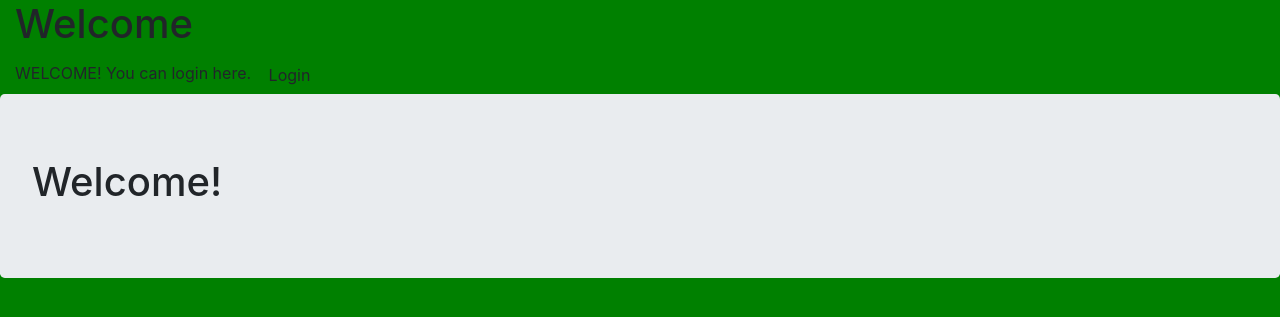
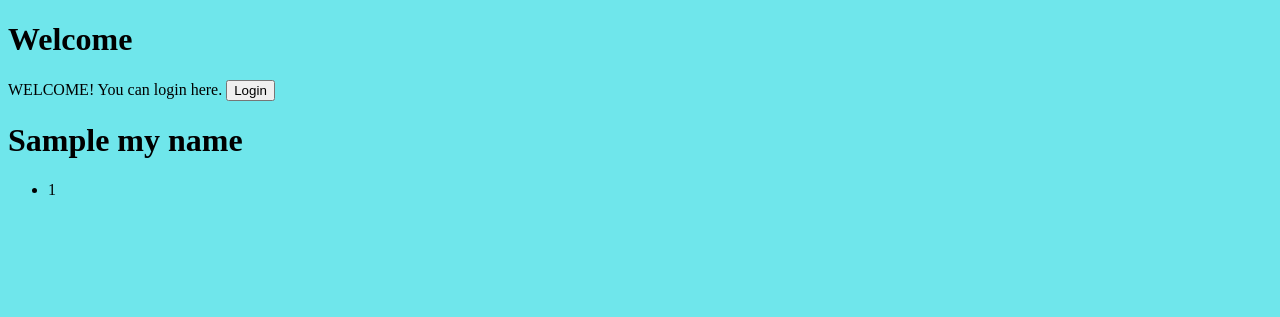
Before and after one commit to vibhor1323/Django-project, a Django app: template accounts/templates/accounts/login.html in a window 1280 px wide. Shown: the top 317 px of the page. Run offline with Django 3.2, Linux system fonts and the light colour scheme; the template is opened without the code that fills it: most values are stand-ins (such as "Sample title", 1, 10 or a date in 2020); some libraries are stand-ins or nearby versions.

Commit message:
learning ginger templating language

```diff
--- a/accounts/static/accounts/style.css
+++ b/accounts/static/accounts/style.css
@@ -1,3 +1,3 @@
 body{
-    background-color:green;
+    background-color:rgb(111, 230, 235);
 }
--- a/accounts/templates/accounts/login.html
+++ b/accounts/templates/accounts/login.html
@@ -3,7 +3,7 @@
     <head>
         <title>Login</title>
         <!-- CSS only -->
-<link rel="stylesheet" href="https://stackpath.bootstrapcdn.com/bootstrap/4.5.0/css/bootstrap.min.css" integrity="sha384-9aIt2nRpC12Uk9gS9baDl411NQApFmC26EwAOH8WgZl5MYYxFfc+NcPb1dKGj7Sk" crossorigin="anonymous">
+
 
 <!-- JS, Popper.js, and jQuery -->
 <script src="https://code.jquery.com/jquery-3.5.1.slim.min.js" integrity="sha384-DfXdz2htPH0lsSSs5nCTpuj/zy4C+OGpamoFVy38MVBnE+IbbVYUew+OrCXaRkfj" crossorigin="anonymous"></script>
@@ -14,13 +14,17 @@
 <link rel="stylesheet" href="{% static  'accounts/style.css' %}" type="text/css">
 </head>
     <body>
-        <div class="container-fluid">
+        <div class="container">
            <h1>Welcome</h1>
            WELCOME! You can login here.
            <button class="btn btn-default" type="button" name ="button">Login</button>
         </div>
-        <div class="jumbotron">
-            <h1>Welcome!</h1>
-        </div>
+        <h1>{{myName}}
+        </h1>
+        <ul>
+            {% for number in numbers %}
+            <li>{{number}}</li>
+            {% endfor  %}
+        </ul>
     </body>
 </html>
--- a/accounts/views.py
+++ b/accounts/views.py
@@ -2,4 +2,7 @@ from django.shortcuts import render, HttpResponse
 
 # Create your views here.
 def home(request):
-    return render(request, 'accounts/login.html')
+    numbers=[1,2,3,4,5]
+    name= 'Vibhor Agrawal'
+    args={'myName':name, 'numbers':numbers}
+    return render(request, 'accounts/home.html',args)
```
